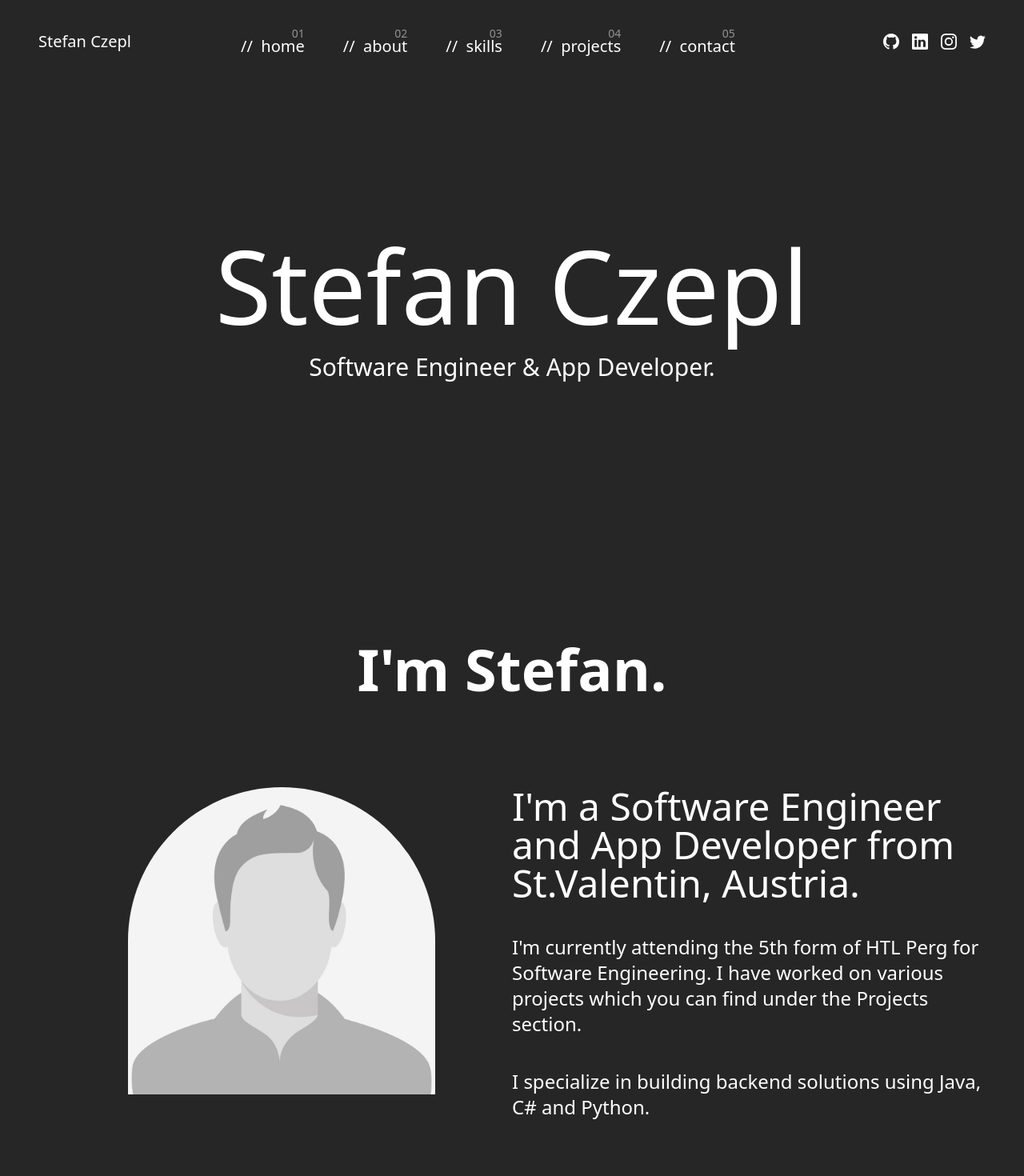
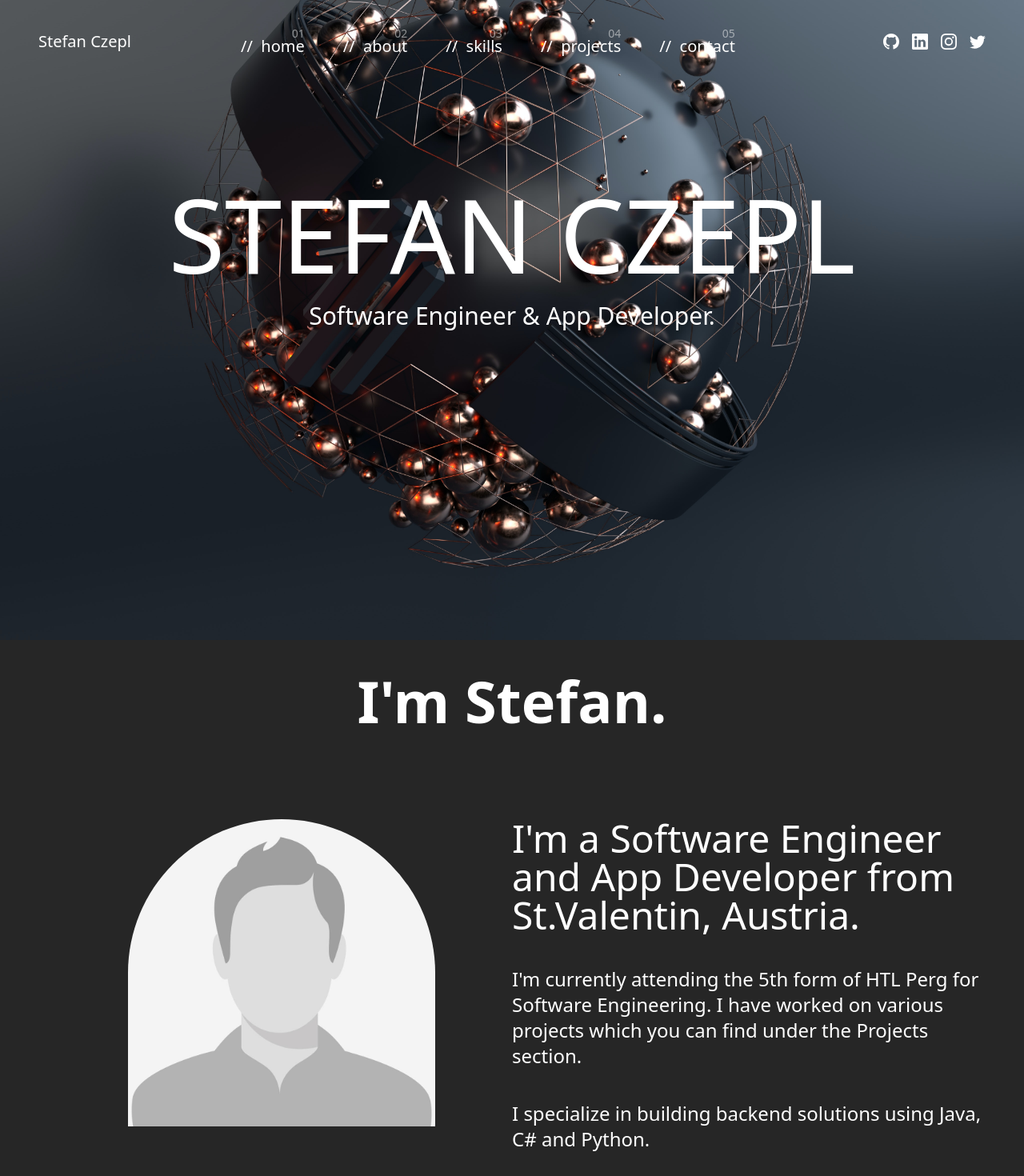
Before and after one commit to daCzepl/portfolio, a React (Vite) app: page / in a window 1280 px wide. Shown: the top 1470 px of the page at 80% size. Built offline with nearby package versions, Linux system fonts and the light colour scheme.

Commit message:
adeded image to home background

```diff
--- a/src/app/App.tsx
+++ b/src/app/App.tsx
@@ -8,6 +8,7 @@ import { Home } from "../pages/Home";
 import { useEffect, useState } from "react";
 import { StickyNav } from "../components/nav/sticky-nav";
 import { AnimatePresence } from "framer-motion";
+import bgImage from "../assets/home_background.jpg";
 
 function App() {
   const [isScrolled, setIsScrolled] = useState(false);
@@ -30,7 +31,10 @@ function App() {
       <div className="hidden lg:block">
         <AnimatePresence>{isScrolled && <StickyNav />}</AnimatePresence>
       </div>
-      <div className="grid grid-rows-6 h-screen">
+      <div
+        className="grid grid-rows-6 h-screen bg-bottom bg-no-repeat bg-cover"
+        style={{ backgroundImage: `url(${bgImage})` }}
+      >
         <div className="row-span-1">
           <Nav />
         </div>
--- a/src/pages/About.tsx
+++ b/src/pages/About.tsx
@@ -2,7 +2,7 @@ import placeHolder from "../assets/placeholder_image.jpg";
 
 export const About = () => {
   return (
-    <div className="bg-neutral-800 h-screen" id="about">
+    <div className="bg-neutral-800 h-screen pt-10" id="about">
       <div className="text-white h-full items-center flex px-12 flex-col">
         <h1 className="text-3xl md:text-5xl lg:text-7xl text-center mb-28 font-bold">
           I'm Stefan.
--- a/src/pages/Home.tsx
+++ b/src/pages/Home.tsx
@@ -7,9 +7,9 @@ export const Home = () => {
       id="home"
     >
       <div className="text-5xl md:text-7xl lg:text-9xl text-center mb-5">
-        <WritingAnimationText>Stefan Czepl</WritingAnimationText>
+        <WritingAnimationText>STEFAN CZEPL</WritingAnimationText>
       </div>
-      <div className="text-xl md:text-2xl lg:text-3xl text-center mb-40 h-10">
+      <div className="text-xl md:text-2xl lg:text-3xl text-center mb-72 h-10">
         <WritingAnimationText delay={500}>
           Software Engineer & App Developer.
         </WritingAnimationText>
```
Also changed, not shown: src/assets/home_background.jpg (added).
